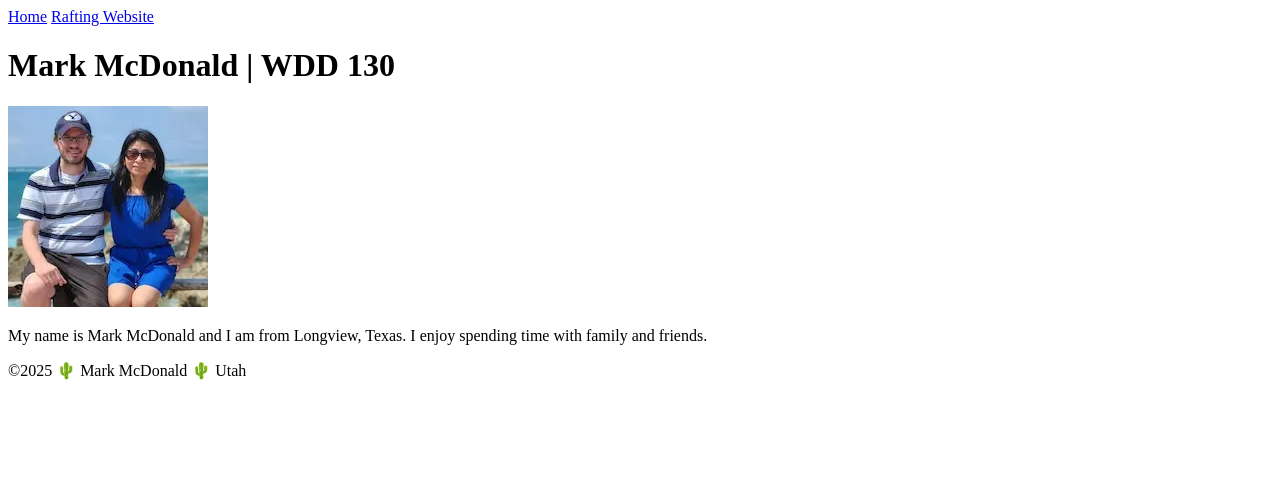
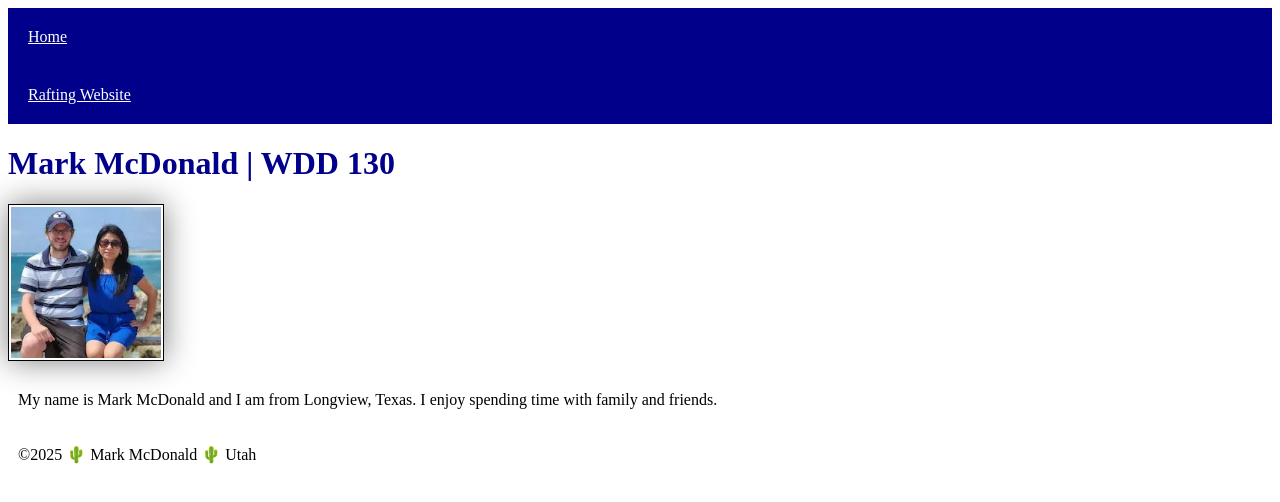
Before and after one commit to mcdonaldmark/wdd130, a plain HTML site: page index.html in a window 1280 px wide. Drawn offline with Linux system fonts and the light colour scheme.

Commit message:
index added

```diff
--- a/index.html
+++ b/index.html
@@ -3,6 +3,7 @@
 <head>
     <meta charset="utf-8">
     <meta name="viewport" content="width=device-width,initial-scale=1.0">
+    <link rel="stylesheet" href="styles/styles.css">
     <title>Mark McDonald WDD 130</title>
 </head>
 <body>
--- /dev/null
+++ b/styles/styles.css
@@ -0,0 +1,22 @@
+nav {
+    background-color: darkblue;
+    padding: 10x;
+}
+nav a {
+    color: white;
+    display: block;
+    padding: 20px;
+}
+h1 {
+    color: darkblue;
+}
+img {
+    width: 150px;
+    height: auto;
+    border: 1px solid black;
+    padding: 2px;
+    box-shadow: 0 0 30px gray;
+}
+p {
+    padding: 10px;
+}
```
